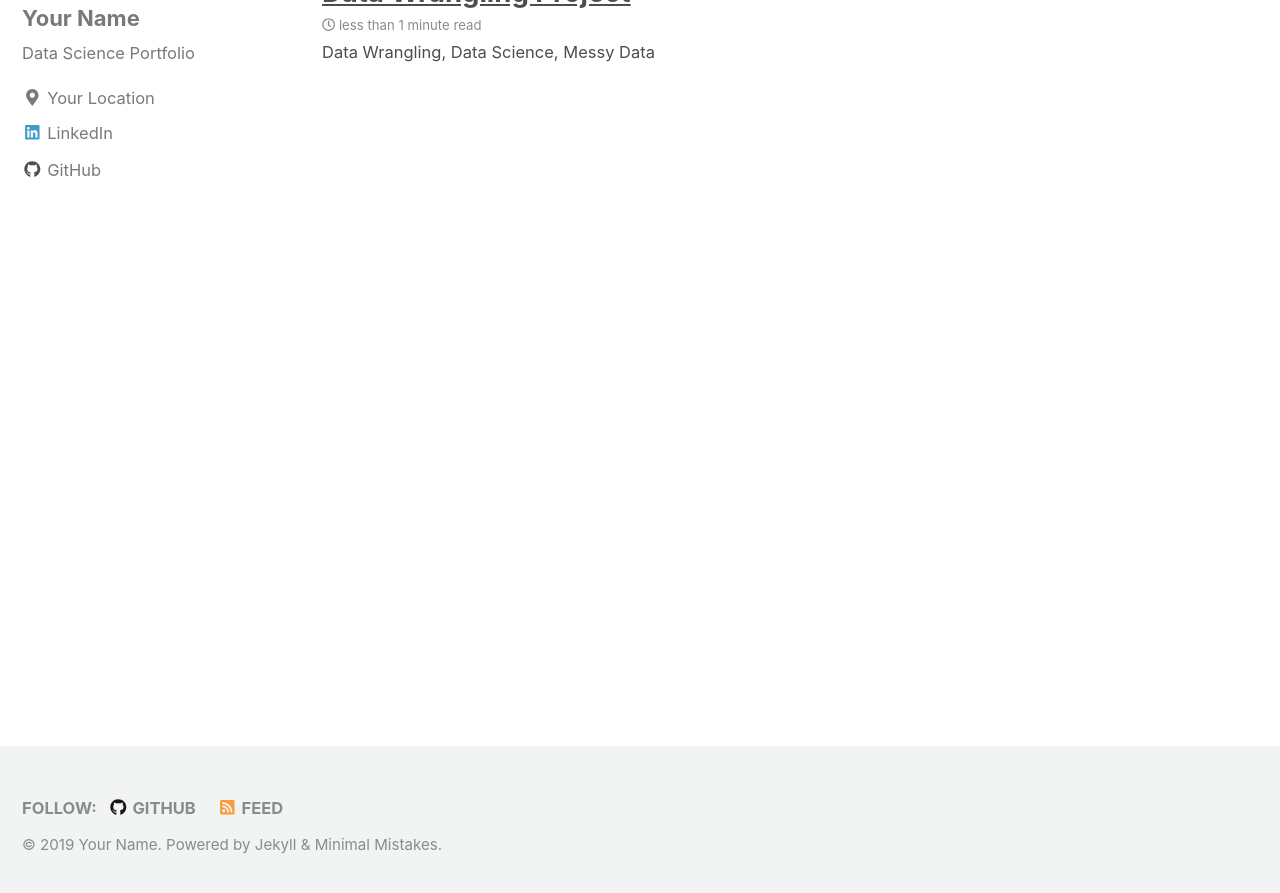
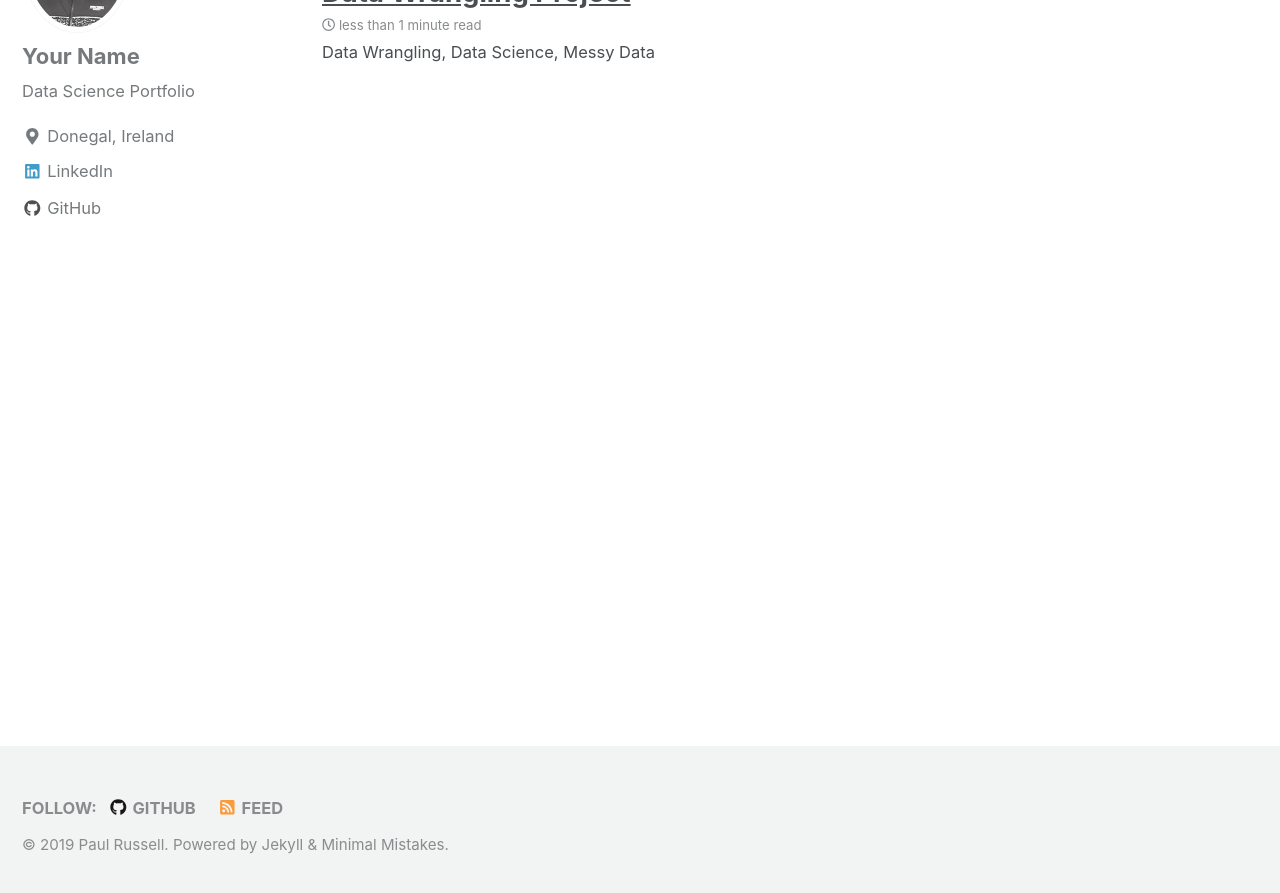
Before and after one commit to russell94paul/russell94paul.github.io, a Jekyll site: the page built from index.html, in a window 1280 px wide and 900 px high, scrolled down 760 px. Shown: the top 893 px of the window. Built offline with Jekyll 4.4.1, drawn with Linux system fonts in a browser that asks for light colours; nearby versions of some CDN libraries; the list of posts is cut into pages by our own code; some of the changed text lies outside the part shown.

Commit message:
Added my bio photo and changed the details on the homepage

```diff
--- a/_config.yml
+++ b/_config.yml
@@ -9,10 +9,10 @@
 
 # Site Settings
 locale                   : "en-US"
-title                    : "Your Name"
+title                    : "Paul Russell Portfolio"
 title_separator          : "-"
-name                     : "Your Name"
-description              : "Data Science Portfolio"
+name                     : "Paul Russell"
+description              : "Data Science & Machine Learning Portfolio"
 url                      : # the base hostname & protocol for your site e.g. "https://mmistakes.github.io"
 baseurl                  : # the subpath of your site, e.g. "/blog"
 repository               : # GitHub username/repo-name e.g. "mmistakes/minimal-mistakes"
@@ -85,9 +85,9 @@
 # Site Author
 author:
   name             : "Your Name"
-  avatar           : "/images/bio-pic-2.jpg" # path of avatar image, e.g. "/assets/images/bio-photo.jpg"
+  avatar           : "/images/PaulRussell_github_profile_photo.jpg" # path of avatar image, e.g. "/assets/images/bio-photo.jpg"
   bio              : "Data Science Portfolio"
-  location         : "Your Location"
+  location         : "Donegal, Ireland"
   email            :
   uri              :
   home             : # null (default), "absolute or relative url to link to author home"
@@ -97,13 +97,13 @@
   flickr           :
   facebook         :
   foursquare       :
-  github           : "Your Github"
+  github           : "russell94paul"
   gitlab           :
   google_plus      :
   keybase          :
   instagram        :
   lastfm           :
-  linkedin         : "dataoptimal" # "john-doe-12345678" (the last part of your profile url, e.g. https://www.linkedin.com/in/john-doe-12345678)
+  linkedin         : "paul-russell-31a19487" # "john-doe-12345678" (the last part of your profile url, e.g. https://www.linkedin.com/in/john-doe-12345678)
   pinterest        :
   soundcloud       :
   stackoverflow    : # "123456/username" (the last part of your profile url, e.g. https://stackoverflow.com/users/123456/username)
```
Also changed, not shown: images/PaulRussell_github_profile_photo.jpg (added).
